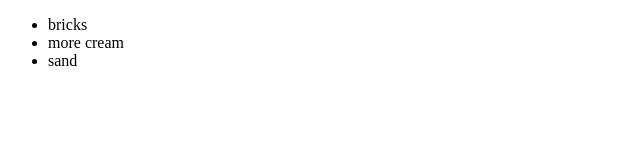
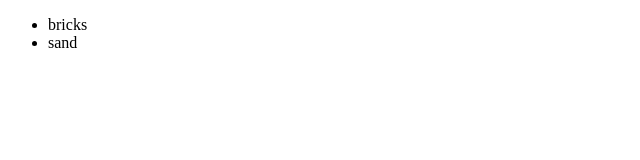
Before and after one commit to namakemon/newGitTest, a plain HTML site: page index.html in a window 1280 px wide. Shown: the full height of the page, 0-640 px from the left. Drawn offline with Linux system fonts and the light colour scheme.

Commit message:
deleted something

```diff
--- a/index.html
+++ b/index.html
@@ -8,7 +8,6 @@
 <body>
   <ul>
     <li>bricks</li>
-    <li>more cream</li>
     <li>sand</li>
   </ul>
 
```
